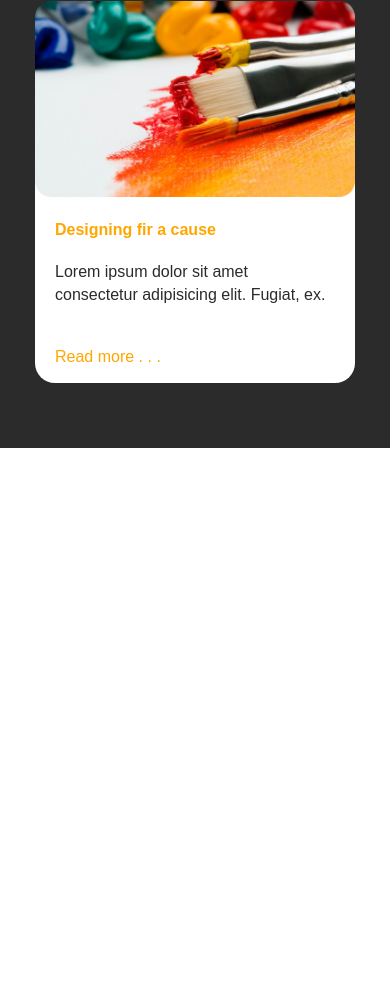
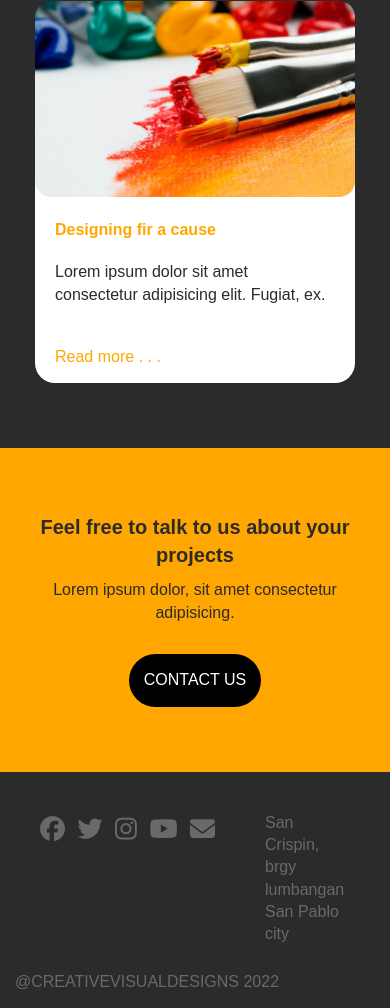
Before and after one commit to ejhshshshs/basic-cvv, a plain HTML site: page index.html in a window 390 px wide. Shown: the part 4212-5220 px from the top of the page. Before the commit the page ends 4660 px from the top, so only its background shows below. Drawn offline with Linux system fonts and the light colour scheme.

Commit message:
footer 100%

```diff
--- a/index.html
+++ b/index.html
@@ -120,6 +120,34 @@
     </div>
 </section>
 
+<section class="free">
+    <div class="container">
+        <div class="free__wrapper">
+            <h3>Feel free to talk to us about your projects</h3>
+            <p>Lorem ipsum dolor, sit amet consectetur adipisicing.</p>
+            <a href="">CONTACT US</a>
+        </div>
+    </div>
+</section>
+
+<footer class="footer">
+    <div class="container">
+      <div class="footer__wrapper">
+        <div class="footer__social">
+          <ul>
+            <li><a href=""><i class="fa-brands fa-facebook"></i></a></li>
+            <li><a href=""><i class="fa-brands fa-twitter"></i></a></li>
+            <li><a href=""><i class="fa-brands fa-instagram"></i></a></li>
+            <li><a href=""><i class="fa-brands fa-youtube"></i></a></li>
+            <li><a href=""><i class="fa-solid fa-envelope"></i></a></li>
+          </ul>
+          <p>San Crispin, brgy lumbangan San Pablo city</p>
+        </div>
+        <p>@CREATIVEVISUALDESIGNS 2022</p>
+      </div>
+    </div>
+  </footer>
+
 <script src="/script.js"></script>
 
 </body>
--- a/style.css
+++ b/style.css
@@ -363,6 +363,125 @@
 }
 }
 
+.free {
+  background: #ffa700;
+  padding: 5rem 0;
+}
+.free .free__wrapper {
+  display: grid;
+  grid-template-columns: 1fr  ;
+  gap: 1rem;
+  text-align: center;
+}
+.free .free__title h3{
+  color: #ffa700;
+  font-size: 5rem;
+  font-weight: 600;
+  text-align: center
+}
+.free .free__wrapper h3{
+  color: #2b2b2b;
+  font-size: 3rem;
+}
+.free .free__title {
+  margin-bottom: 8rem;
+}
+.free .free__text {
+  padding: 1.5rem 2rem;
+}
+.free .free__text p{
+  font-size: 2rem;
+  margin-bottom: 4rem;
+}
+.free .free__wrapper a{
+  text-align: center;
+  max-width: 200px;
+  padding: 1rem;
+  border: #2b2b2b;
+  border-radius: 2rem;
+  background-color: black;
+  color: #ffffff;
+  margin: 0 auto;
+}
+.free .free__wrapper:hover a{
+  scale: 1.1;
+}
+
+/* footer/ */
+.footer {
+  background:#2b2b2b;
+  width: 100%;
+}
+.footer .footer__wrapper {
+  display: flex;
+  justify-content: space-between;
+}
+.footer .footer__social {
+  display: flex;
+  flex-direction:row;
+  padding:2.5rem;
+  gap:5rem;
+}
+.footer .footer__wrapper ul li a{
+  color:dimgray;
+  font-size: 2.5rem;
+}
+.footer .footer__wrapper ul{
+  display: flex;
+  gap:1.25rem;
+}
+.footer p {
+  color:dimgray;
+  display: flex;
+  align-items: center;
+}
+@media screen and (max-width: 500px) {
+  .footer .footer__wrapper {
+    display: flex;
+    flex-direction: column;
+  }
+}
+
+
+
+
+
+
+
+@media screen and (max-width:500px){
+  .free{
+    background: #ffa700;
+  }
+  .free .free__wrapper{
+    text-align: center;
+  }
+  .free .free__wrapper h3{
+    font: 500;
+    font-weight: 700;
+    font-size: 2rem;
+  }
+  .free .free__wrapper p{
+    font: 100;
+    font-weight: 100;
+    margin-bottom: 2rem;
+  }
+  .free .free__wrapper a{
+    padding: 1.5rem ;
+    border: #2b2b2b;
+    border-radius: 10rem;
+    background-color: black;
+    color: #ffffff
+}
+
+
+
+
+
+
+
+
+
+
 
 
 
```
